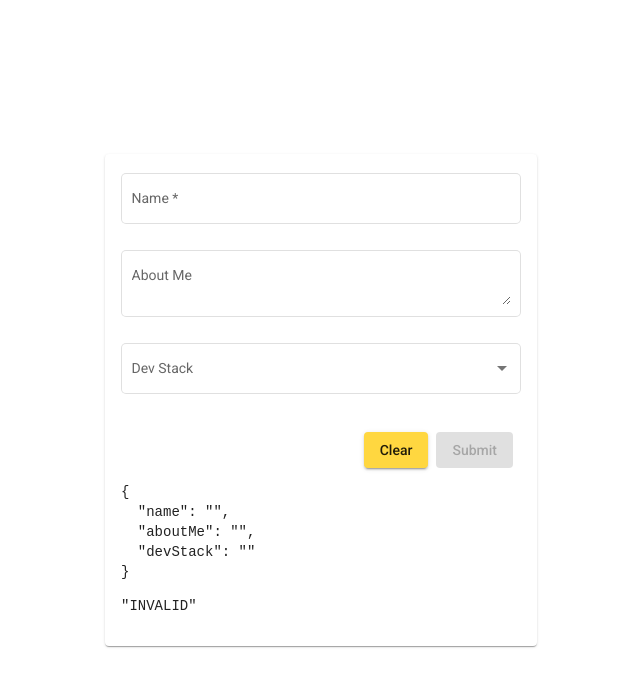
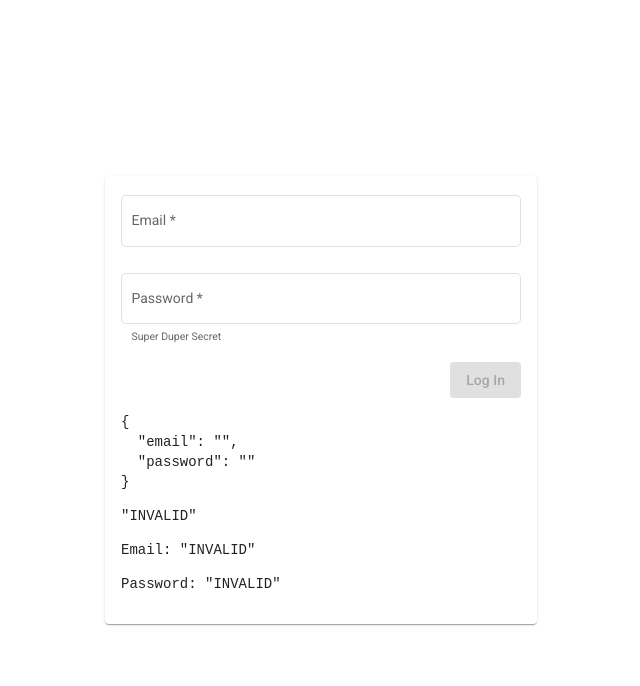
Before and after one commit to VicAv99/reactive-forms-demo, an Angular app: page / in a window 1280 px wide. Shown: the top 686 px of the page, without its empty margins (319-959 px from the left). Built offline with nearby package versions, Linux system fonts and the light colour scheme.

Commit message:
feat: finish login component (training)

```diff
--- a/apps/forms-demo/src/app/app.component.html
+++ b/apps/forms-demo/src/app/app.component.html
@@ -1,9 +1,9 @@
 <div class="center-screen">
   <mat-card>
     <!-- Basics -->
-    <workspace-about-me></workspace-about-me>
+    <!-- <workspace-about-me></workspace-about-me> -->
     <!-- Validations -->
-    <!-- <workspace-login></workspace-login> -->
+    <workspace-login></workspace-login>
     <!-- Arrays -->
     <!-- <workspace-employee-contact></workspace-employee-contact> -->
   </mat-card>
--- a/apps/forms-demo/src/app/app.module.ts
+++ b/apps/forms-demo/src/app/app.module.ts
@@ -6,6 +6,7 @@ import { BrowserAnimationsModule } from '@angular/platform-browser/animations';
 import { AboutMeComponent } from './about-me/about-me.component';
 import { AppComponent } from './app.component';
 import { EmployeeContactComponent } from './employee-contact/employee-contact.component';
+import { ErrorKeysPipe } from './login/error-keys.pipe';
 import { LoginComponent } from './login/login.component';
 import { MaterialModule } from './material.module';
 
@@ -15,6 +16,7 @@ import { MaterialModule } from './material.module';
     LoginComponent,
     AboutMeComponent,
     EmployeeContactComponent,
+    ErrorKeysPipe,
   ],
   imports: [
     BrowserModule,
--- /dev/null
+++ b/apps/forms-demo/src/app/login/error-keys.pipe.ts
@@ -0,0 +1,24 @@
+import { Pipe, PipeTransform } from '@angular/core';
+import { ValidationErrors } from '@angular/forms';
+
+export const validationMessages: ValidationErrors = {
+  required: 'This field is required.',
+  minlength: 'Too Short',
+  maxlength: 'Too Long',
+  pattern: 'Forbidden Entry',
+  email: 'Incorrect email format.',
+  date: 'Invalid Date',
+  forbiddenName: 'This user is not allowed.',
+};
+
+@Pipe({
+  name: 'errorKeys',
+})
+export class ErrorKeysPipe implements PipeTransform {
+  transform(errors?: ValidationErrors | null): string[] | undefined {
+    if (!errors) {
+      return;
+    }
+    return Object.keys(errors);
+  }
+}
--- a/apps/forms-demo/src/app/login/login.component.html
+++ b/apps/forms-demo/src/app/login/login.component.html
@@ -1,14 +1,27 @@
+<form [formGroup]="form" (ngSubmit)="submit()">
   <mat-card-content>
     <mat-form-field appearance="outline">
       <mat-label>Email</mat-label>
-    <input matInput placeholder="What is your email?">
+      <input matInput placeholder="What is your email?" formControlName='email'>
+      <mat-error *ngFor="let error of emailControl?.errors | errorKeys">
+        {{ messages[error] }}
+      </mat-error>
       </mat-form-field>
       <mat-form-field appearance="outline">
         <mat-label>Password</mat-label>
-    <input matInput placeholder="What is your password?">
+      <input matInput placeholder="What is your password?" formControlName='password'>
+      <mat-error *ngFor="let error of passwordControl?.errors | errorKeys">
+        {{ messages[error] }}
+      </mat-error>
       <mat-hint>Super Duper Secret</mat-hint>
       </mat-form-field>
       </mat-card-content>
       <mat-card-actions>
-  <button mat-raised-button color="primary">Log In</button>
+    <button mat-raised-button color="primary" [disabled]="form.invalid">Log In</button>
     </mat-card-actions>
+</form>
+
+<pre>{{form.value | json}}</pre>
+<pre>{{form.status | json}}</pre>
+<pre>Email: {{emailControl?.status | json}}</pre>
+<pre>Password: {{passwordControl?.status | json}}</pre>
--- a/apps/forms-demo/src/app/login/login.component.ts
+++ b/apps/forms-demo/src/app/login/login.component.ts
@@ -1,15 +1,68 @@
 import { Component, OnInit } from '@angular/core';
+import {
+  AbstractControl,
+  FormBuilder,
+  FormControl,
+  FormGroup,
+  ValidationErrors,
+  ValidatorFn,
+  Validators,
+} from '@angular/forms';
+
+import { validationMessages } from './error-keys.pipe';
 
 @Component({
   selector: 'workspace-login',
   templateUrl: './login.component.html',
-  styleUrls: ['./login.component.scss']
+  styleUrls: ['./login.component.scss'],
 })
 export class LoginComponent implements OnInit {
+  form!: FormGroup;
+  messages = validationMessages;
 
-  constructor() { }
+  get emailControl(): FormControl {
+    return this.form.get('email') as FormControl;
+  }
+
+  get passwordControl(): FormControl {
+    return this.form.get('password') as FormControl;
+  }
+
+  constructor(private formBuilder: FormBuilder) {}
 
   ngOnInit(): void {
+    this.initForm();
   }
 
+  submit() {
+    const { email } = this.form.value;
+    alert(`${email} has logged in!`);
+  }
+
+  private initForm() {
+    this.form = this.formBuilder.group({
+      email: [
+        '',
+        [
+          Validators.email,
+          Validators.required,
+          forbiddenNameValidator(/name@email.com/i),
+        ],
+      ],
+      password: [
+        '',
+        [
+          Validators.required,
+          Validators.pattern(/^(?=.*[A-Za-z])(?=.*\d)[A-Za-z\d]{8,}$/),
+        ],
+      ],
+    });
+  }
 }
+
+export function forbiddenNameValidator(nameRe: RegExp): ValidatorFn {
+  return (control: AbstractControl): ValidationErrors | null => {
+    const forbidden = nameRe.test(control.value);
+    return forbidden ? { forbiddenName: { value: control.value } } : null;
+  };
+}
```
Lines whose indentation alone changed are shown as unchanged.
